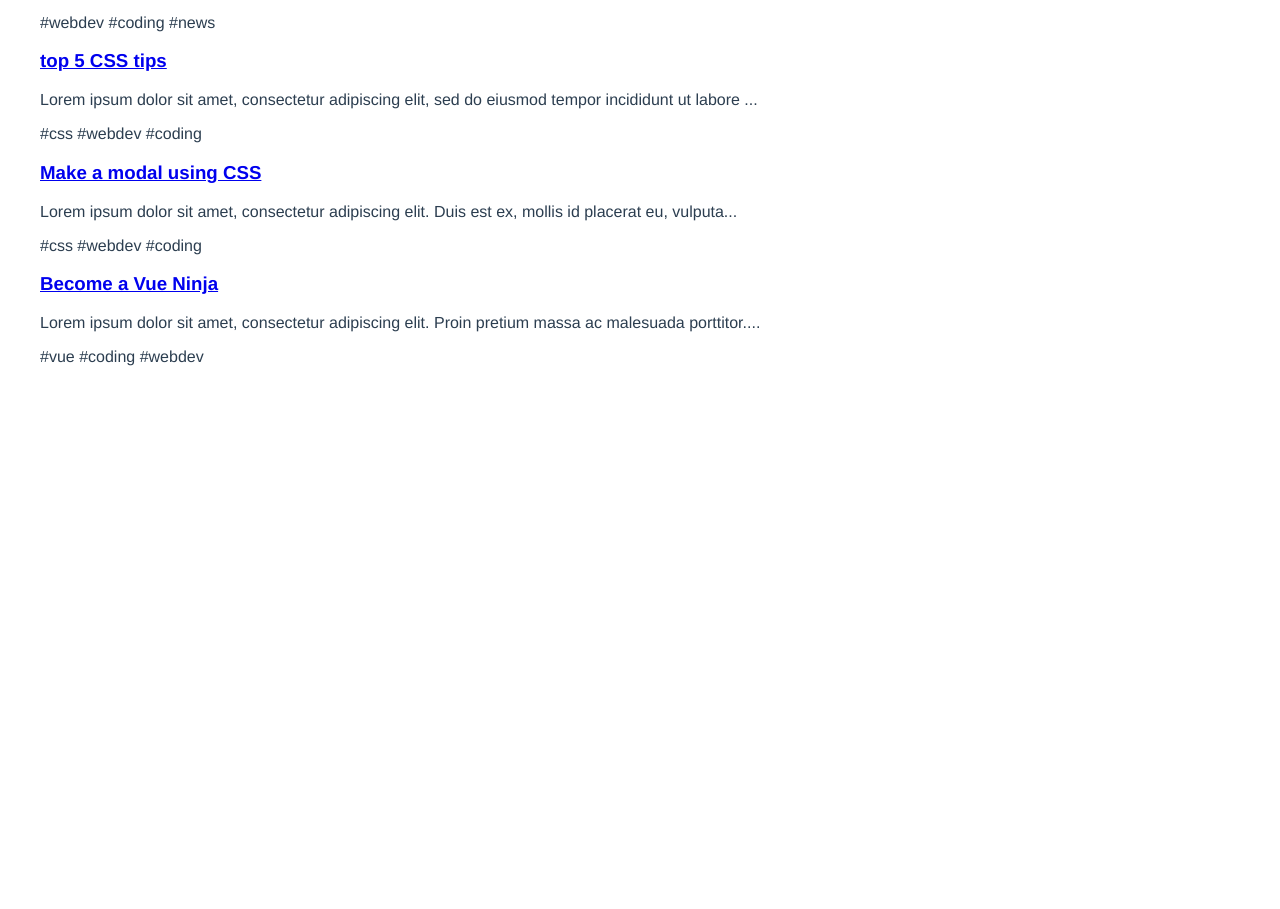
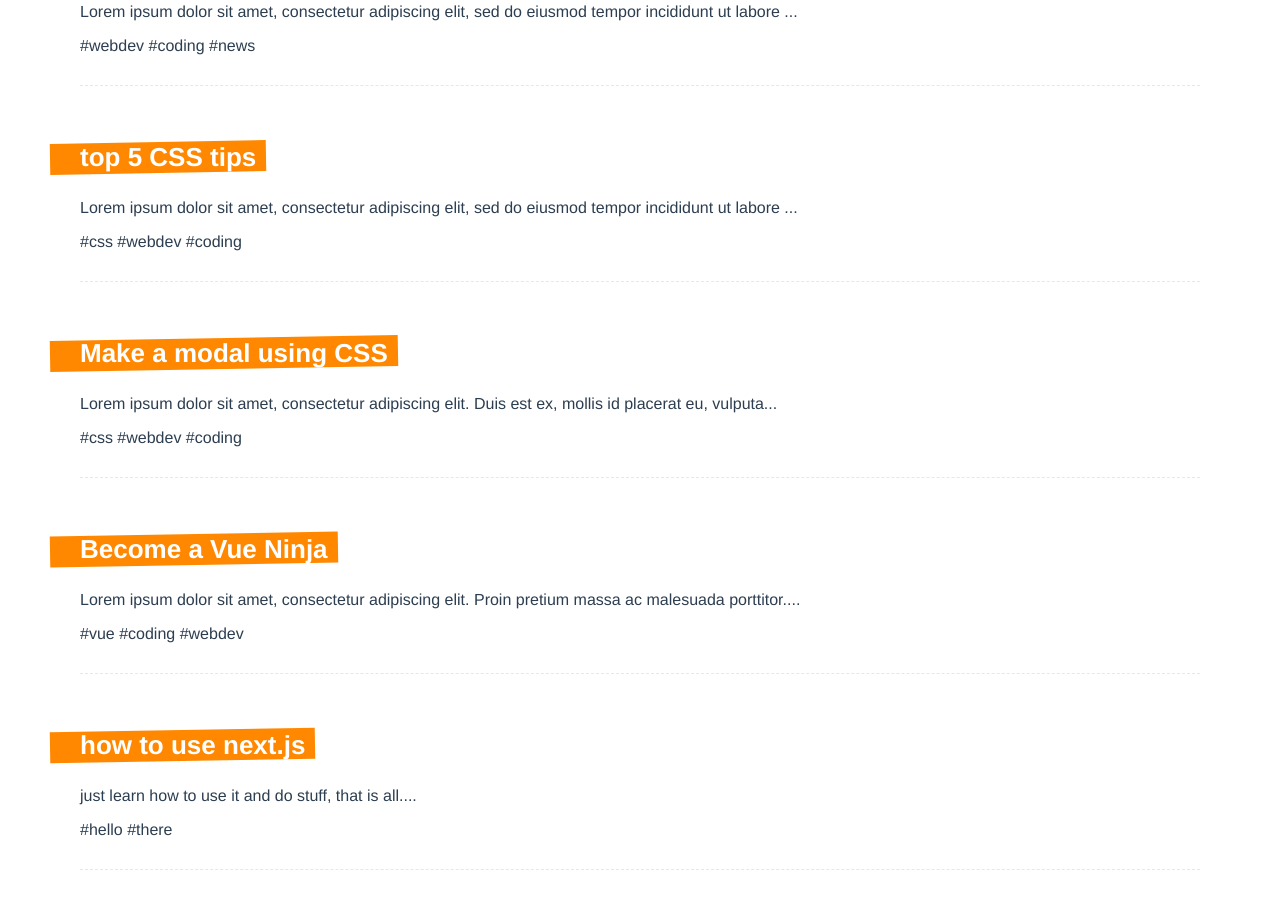
Before and after one commit to richardingwe/dodo-blog, a Vue app: page / in a window 1280 px wide. Shown: the part 237-1146 px from the top of the page. Before the commit the page ends 800 px from the top, so only its background shows below. Built offline with nearby package versions, Linux system fonts and the light colour scheme; data requests are answered from the project's data file.

Commit message:
added styles to singlepost

```diff
--- a/data/db.json
+++ b/data/db.json
@@ -23,6 +23,12 @@
 			"title": "Become a Vue Ninja",
 			"body": "Lorem ipsum dolor sit amet, consectetur adipiscing elit. Proin pretium massa ac malesuada porttitor. Nunc eget nisl finibus, condimentum augue eget, vestibulum ipsum. Mauris eget ex ac enim vulputate vulputate. Quisque ut sem vitae diam pulvinar dictum quis sed nisl. Nullam pharetra ultrices sagittis. Sed suscipit tempor felis id porta. Suspendisse risus mi, cursus ut tellus quis, congue placerat leo. Fusce quis egestas arcu. Fusce in ornare sem, vel pulvinar erat. Donec commodo feugiat tellus, ac iaculis sem iaculis ut. Vestibulum aliquet quam in nisl efficitur, sit amet vestibulum risus vehicula. Donec ultrices finibus purus, eget molestie odio molestie non. Sed et blandit mauris. Vivamus vestibulum lorem ipsum, id bibendum est volutpat nec.\n\nProin et rutrum sapien. Duis eu ipsum est. Duis mollis dolor vel posuere pretium. Nulla dictum ante ut justo dignissim, luctus faucibus tellus hendrerit. In pretium et sapien sed luctus. Mauris at volutpat sapien, a convallis lacus. Aliquam neque neque, pharetra ac ultrices sed, consequat et velit. Donec maximus rhoncus lectus vitae ultrices. Mauris aliquam tincidunt elit ut dignissim.",
 			"tags": ["vue", "coding", "webdev"]
+		},
+		{
+			"id": 5731,
+			"title": "how to use next.js",
+			"body": "just learn how to use it and do stuff, that is all.",
+			"tags": ["hello", "there"]
 		}
 	]
 }
--- a/src/components/SinglePost.vue
+++ b/src/components/SinglePost.vue
@@ -21,4 +21,30 @@
 	};
 </script>
 
-<style></style>
+<style>
+	.post {
+		margin: 0 40px 30px;
+		padding-bottom: 30px;
+		border-bottom: 1px dashed #e7e7e7;
+	}
+	.post h3 {
+		display: inline-block;
+		position: relative;
+		font-size: 26px;
+		color: white;
+		margin-bottom: 10px;
+		max-width: 400px;
+	}
+	.post h3::before {
+		content: '';
+		display: block;
+		width: 100%;
+		height: 100%;
+		background: #ff8800;
+		position: absolute;
+		z-index: -1;
+		padding-right: 40px;
+		left: -30px;
+		transform: rotateZ(-1deg);
+	}
+</style>
```
